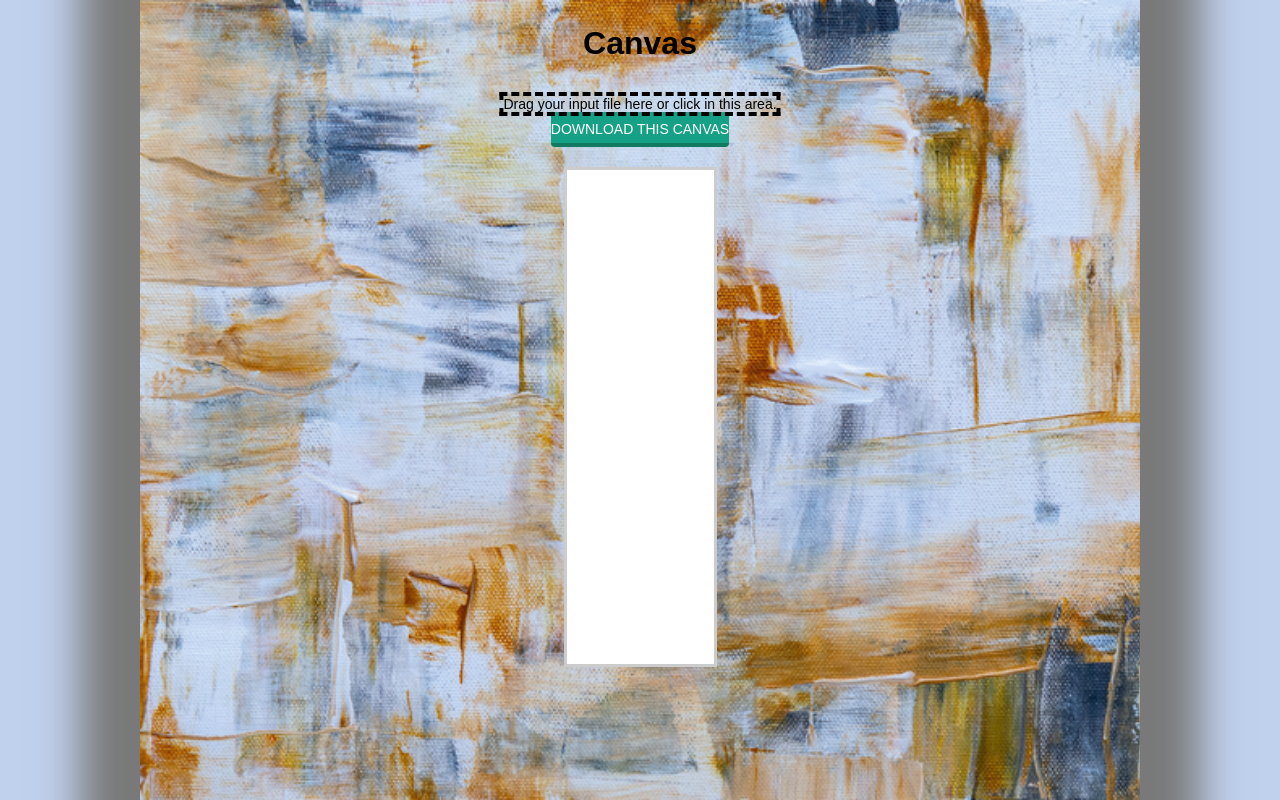
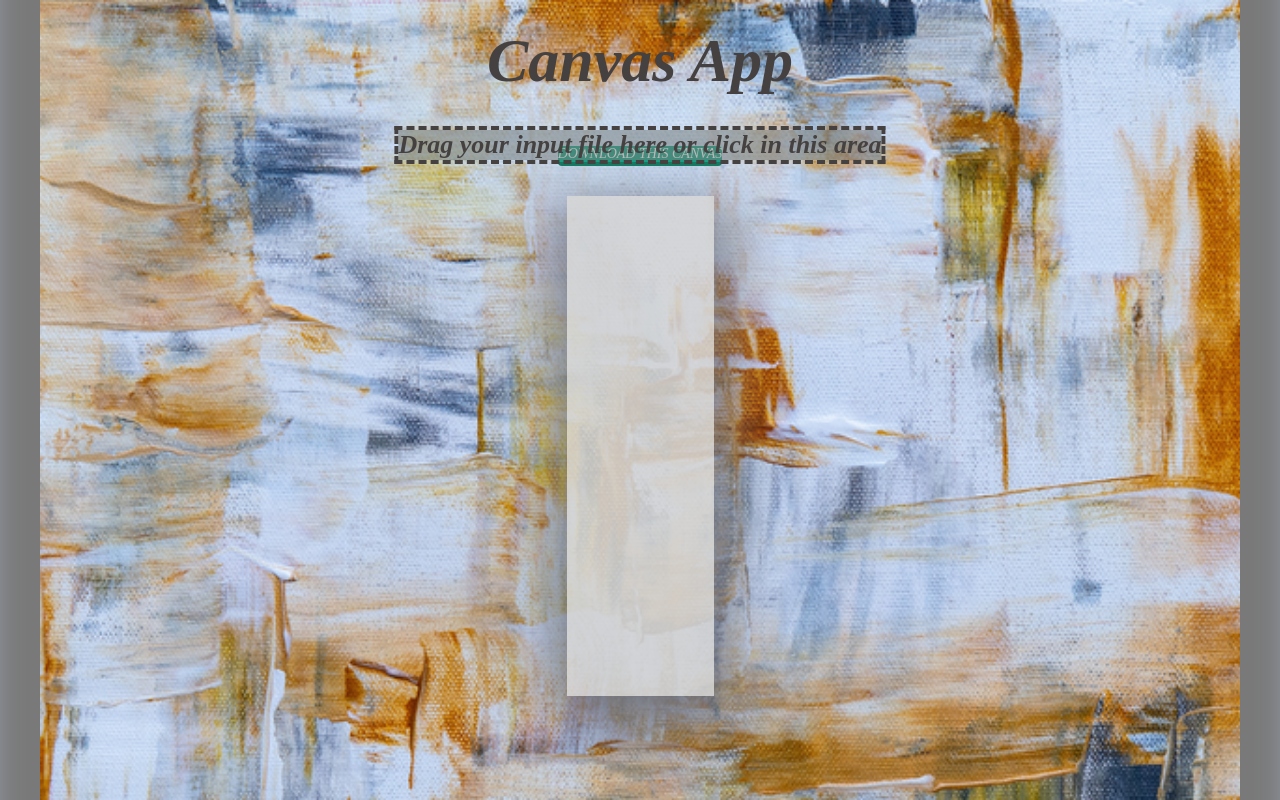
Before and after one commit to raichev-dima/canvas-app, a React (Create React App) app: page / in a window 1280 px wide. Built offline with nearby package versions, Linux system fonts and the light colour scheme.

Commit message:
feat(styles): add some styling to inputs

```diff
--- a/src/App.js
+++ b/src/App.js
@@ -11,7 +11,7 @@ const FORM_ID = 'file-input-form';
 function App() {
   return (
     <main>
-      <h1>Canvas</h1>
+      <h1>Canvas App</h1>
       <form id={FORM_ID} className={styles.inputForm}>
         <DataFileInput />
         <DownloadButton />
--- a/src/components/DateFileInput/DataFileInput.js
+++ b/src/components/DateFileInput/DataFileInput.js
@@ -18,7 +18,8 @@ function DataFileInput() {
   return (
     <div className={styles.inputDataField}>
       <label className={styles.inputDataField__label} htmlFor={FILE_INPUT_ID}>
-        Drag your input file here or click in this area.
+        <span>Drag your input file here or click in this area</span>
+        <div className={styles.inputDataField__overlay} />
       </label>
       <SrOnly>
         <input
--- a/src/components/DateFileInput/DataFileInput.module.scss
+++ b/src/components/DateFileInput/DataFileInput.module.scss
@@ -12,13 +12,40 @@
 }
 
 .inputDataField__label {
-  display: block;
+  display: inline-block;;
   width: 100%;
   height: 100%;
   text-align: center;
   vertical-align: center;
   line-height: inputDataFieldHeight;
-  font-family: Arial, serif;
+
+  & > span {
+    position: relative;
+    z-index: 200;
+    font-size: 2.6rem;
+    font-weight: bold;
+  }
+
+  &:hover {
+    cursor: pointer;
+
+    > .inputDataField__overlay {
+      opacity: 0.2;
+    }
+  }
+}
+
+.inputDataField__overlay {
+  position: absolute;
+  top: 0;
+  bottom: 0;
+  left: 0;
+  right: 0;
+  z-index: 100;
+
+  background-color: #727975;
+  opacity: 0.5;
+  transition: opacity 0.5s;
 }
 
 .inputDataField__input {
--- a/src/components/DownloadButton/DownloadButton.module.scss
+++ b/src/components/DownloadButton/DownloadButton.module.scss
@@ -6,12 +6,14 @@
   text-align: center;
 }
 
+@value downloadButtonHeight: 4.5rem;
+
 .download__button {
   margin-top: 2rem;
   display: inline-block;
   width: calc(inputDataFieldWidth - 10rem);
-  height: 3.5rem;
-  line-height: 3.5rem;
+  height: downloadButtonHeight;
+  line-height: downloadButtonHeight;
   border: none;
   color: #fff;
   background: #16a085;
--- a/src/components/Preview/Preview.module.scss
+++ b/src/components/Preview/Preview.module.scss
@@ -7,11 +7,14 @@
 }
 
 .preview__area {
-  margin-top: 2rem;
+  margin-top: 3rem;
   width: inputDataFieldWidth;
   height: 50rem;
-  border: 3px solid #cccccc;
+  border: none;
+  box-shadow: 0 2rem 6rem 1rem #747681;
   padding: 5px;
   font-family: Tahoma, sans-serif;
   resize: none;
+  background-color: #d5d5d5e0;
+  cursor: initial;
 }
--- a/src/styles.scss
+++ b/src/styles.scss
@@ -10,17 +10,18 @@
 html {
   height: 100%;
   font-size: 62.5%;
+  color: #454141;
 }
 
 h1 {
-  font-size: 3.2rem;
+  font-size: 6.2rem;
   margin: 1.5rem 0 3rem 0;
   text-align: center;
 }
 
 main {
   margin: 0 auto;
-  max-width: 100rem;
+  max-width: 120rem;
   height: 100%;
   padding: 1rem;
   background-image: url('../src/images/background.jpg');
@@ -34,7 +35,8 @@ body {
   min-width: 32rem;
   box-sizing: border-box;
   font-size: 1.4rem;
-  font-family: sans-serif;
+  font-family: "Fira Code", serif;
+  font-style: oblique;
   background: rgb(192, 209, 238);
 }
 
```
